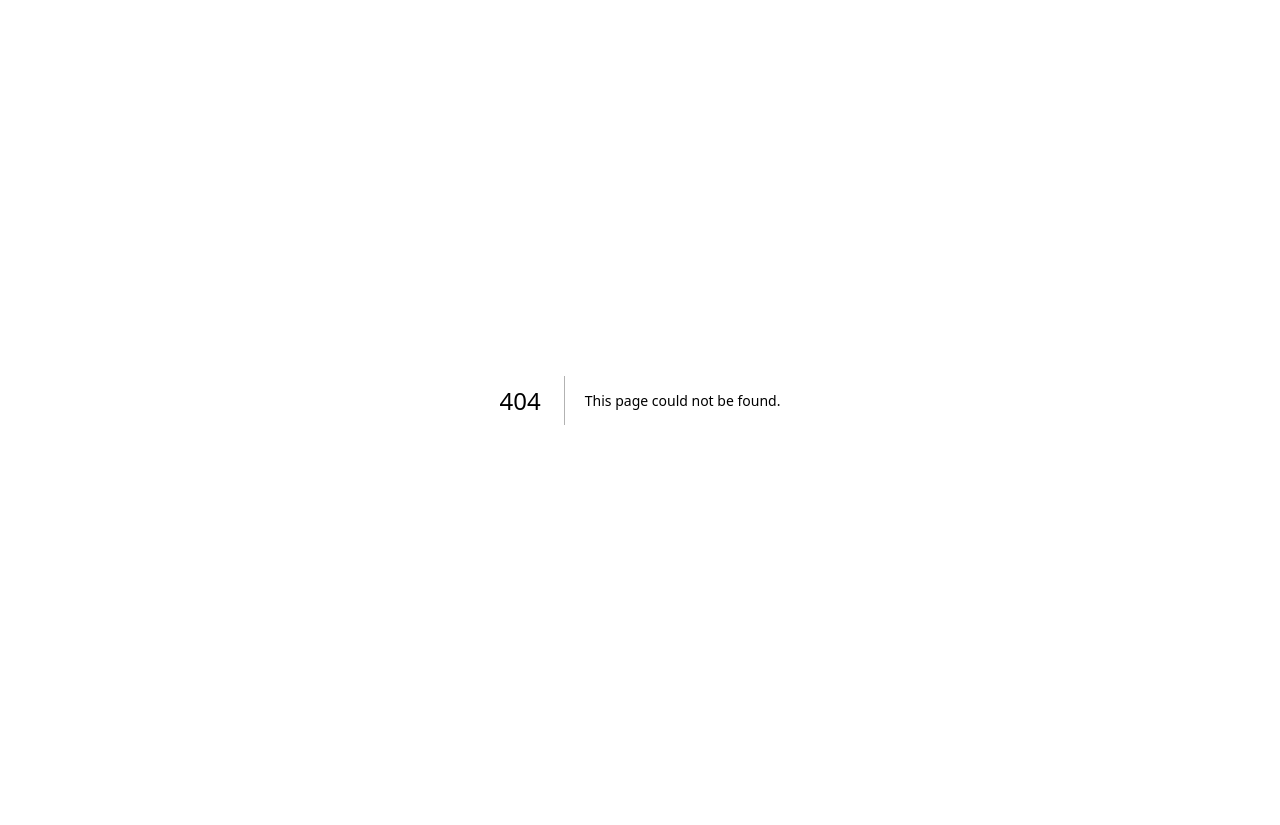
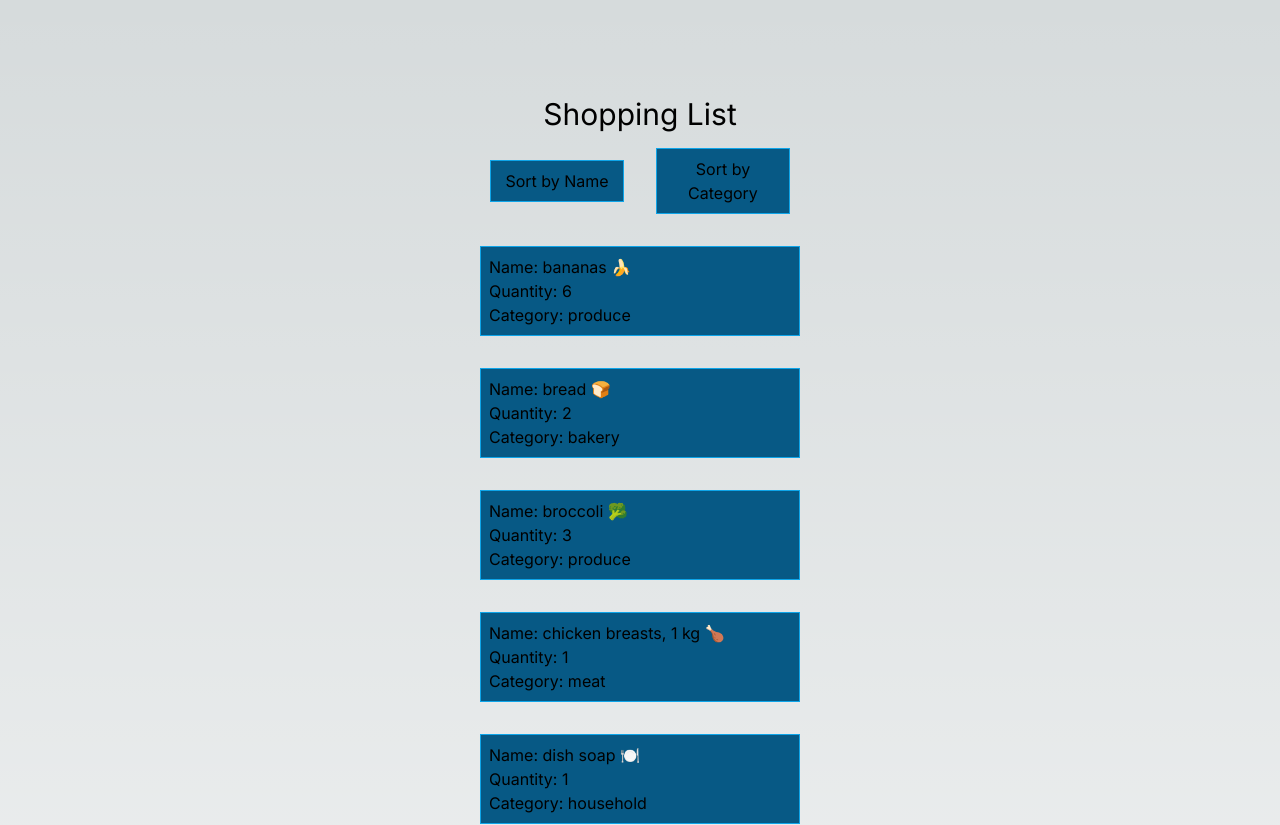
Before and after one commit to antoniohernandezz/cprg306-assignments, a Next.js app: page /week5 in a window 1280 px wide. Before the commit this address had no page. Shown: the top 825 px of the page. Before the commit the page ends 800 px from the top, so only its background shows below. Built offline with nearby package versions, Linux system fonts and the light colour scheme.

Commit message:
Week 5
In app\week5 I have added the following:

item-list.js
item.js
items.json
page.js

```diff
--- a/app/page.js
+++ b/app/page.js
@@ -17,7 +17,7 @@ export default function Home() {
       <Link href="/week2">Week 2</Link>
       <Link href="/week3">Week 3</Link>
       <Link href="/week4">Week 4</Link>
-
+      <Link href="/week5">Week 5</Link>
     </main>
   );
 }
--- /dev/null
+++ b/app/week5/item-list.js
@@ -0,0 +1,66 @@
+"use client";
+
+import Item from "./item.js";
+import React from "react";
+import { useState } from "react";
+import itemsData from "./items.json";
+import { useEffect } from "react";
+
+export default function Sorting() {
+  const [sortBy, setSortBy] = useState("name");
+
+  if (sortBy === "name") {
+    console.log("sort by name");
+    itemsData.sort((a, b) => {
+      if (a.name < b.name) {
+        return -1;
+      }
+      if (a.name > b.name) {
+        return 1;
+      }
+      return 0;
+    });
+  } else if (sortBy === "category") {
+    console.log("sort by category");
+    itemsData.sort((a, b) => {
+      if (a.category < b.category) {
+        return -1;
+      }
+      if (a.category > b.category) {
+        return 1;
+      }
+      return 0;
+    });
+  }
+
+
+  return (
+    <main className="flex min-h-screen flex-col items-center justify-between p-24">
+      <h1 className="text-3xl">Shopping List</h1>
+      <div className="flex items-center justify-between w-full">
+        <button
+          className="border border-sky-500 bg-sky-800 w-1/2 max-w-xs m-4 p-2"
+          onClick={() => setSortBy("name")}
+        >
+          Sort by Name
+        </button>
+        <button
+          className="border border-sky-500 bg-sky-800 w-1/2 max-w-xs m-4 p-2"
+          onClick={() => setSortBy("category")}
+        >
+          Sort by Category
+        </button>
+      </div>
+      <div className="flex flex-col items-center justify-between w-full">
+        {itemsData.map((item) => (
+          <Item
+            name={item.name}
+            quantity={item.quantity}
+            category={item.category}
+            key={item.id}
+          />
+        ))}
+      </div>
+    </main>
+  );
+}
--- /dev/null
+++ b/app/week5/item.js
@@ -0,0 +1,15 @@
+import React from 'react';
+
+
+export default function item({name , quantity , category}){
+
+    return(
+        <main className="border border-sky-500 bg-sky-800 w-full max-w-xs m-4 p-2">
+
+                <p>Name: {name}</p>
+                <p>Quantity: {quantity}</p>
+                <p>Category: {category}</p>
+        </main>
+    );
+
+}
--- /dev/null
+++ b/app/week5/items.json
@@ -0,0 +1,74 @@
+[
+    {
+      "id": "1h2GJKH12gkHG31h1H",
+      "name": "milk, 4 L 🥛",
+      "quantity": 1,
+      "category": "dairy"
+    },
+    {
+      "id": "2KJH3k2j3H1k2J3K1H",
+      "name": "bread 🍞",
+      "quantity": 2,
+      "category": "bakery"
+    },
+    {
+      "id": "3h2KJH3k2j3H1k2J3",
+      "name": "eggs, dozen 🥚",
+      "quantity": 2,
+      "category": "dairy"
+    },
+    {
+      "id": "4k2J3K1H2GJKH12gk",
+      "name": "bananas 🍌",
+      "quantity": 6,
+      "category": "produce"
+    },
+    {
+      "id": "5H1h1H2KJH3k2j3H",
+      "name": "broccoli 🥦",
+      "quantity": 3,
+      "category": "produce"
+    },
+    {
+      "id": "6H1k2J3K1H2GJKH1",
+      "name": "chicken breasts, 1 kg 🍗",
+      "quantity": 1,
+      "category": "meat"
+    },
+    {
+      "id": "7gkHG31h1H2KJH3k",
+      "name": "pasta sauce 🍝",
+      "quantity": 3,
+      "category": "canned goods"
+    },
+    {
+      "id": "8j3H1k2J3K1H2GJK",
+      "name": "spaghetti, 454 g 🍝",
+      "quantity": 2,
+      "category": "dry goods"
+    },
+    {
+      "id": "9H12gkHG31h1H2KJ",
+      "name": "toilet paper, 12 pack 🧻",
+      "quantity": 1,
+      "category": "household"
+    },
+    {
+      "id": "10H3k2j3H1k2J3K1",
+      "name": "paper towels, 6 pack",
+      "quantity": 1,
+      "category": "household"
+    },
+    {
+      "id": "11k2J3K1H2GJKH12",
+      "name": "dish soap 🍽️",
+      "quantity": 1,
+      "category": "household"
+    },
+    {
+      "id": "12GJKH12gkHG31h1",
+      "name": "hand soap 🧼",
+      "quantity": 4,
+      "category": "household"
+    }
+  ]
--- /dev/null
+++ b/app/week5/page.js
@@ -0,0 +1,11 @@
+import item from "./item";
+import Sorting from "./item-list";
+
+export default function Page(){
+    return(
+        <main className="flex flex-col items-center justify-between">
+            <h1></h1>
+            <Sorting/>
+        </main>
+    );
+}
```
